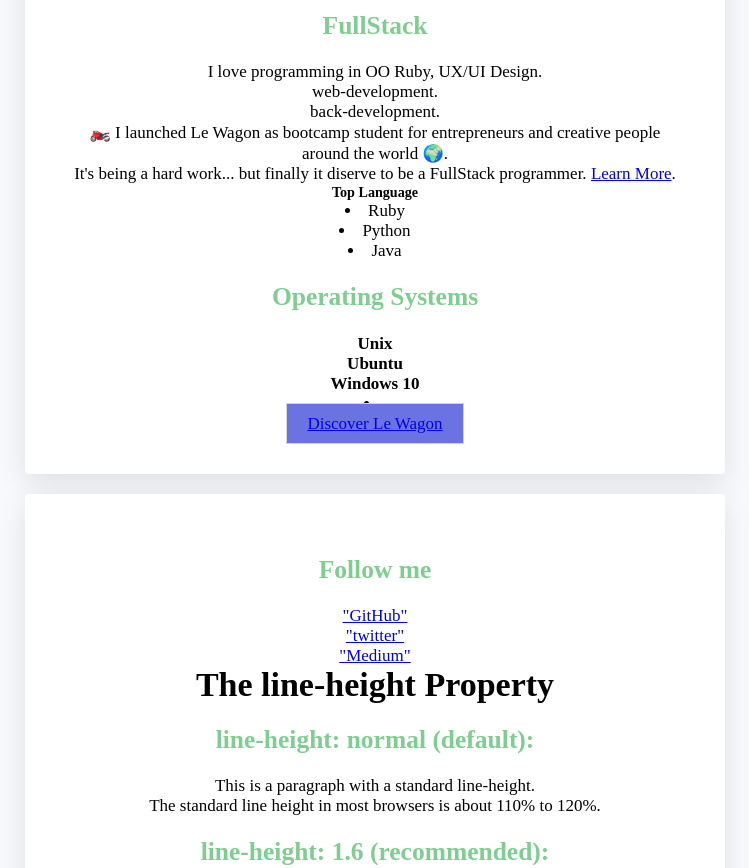
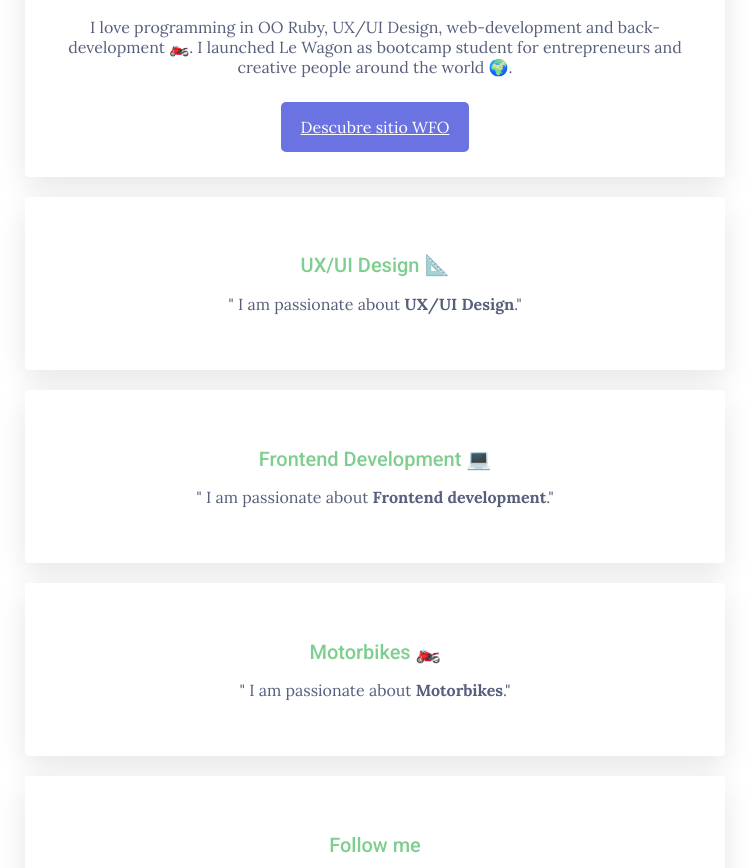
Before and after one commit to Wilder-wfo/profile, a plain HTML site: page index.html in a window 1280 px wide. Shown: the part 264-1132 px from the top of the page, without its empty margins (265-1014 px from the left). Drawn offline with Linux system fonts and the light colour scheme.

Commit message:
my profile page

```diff
--- a/index.html
+++ b/index.html
@@ -2,92 +2,66 @@
 <html>
 	<head>
 		<title>My profile</title>
+      <meta name="description" content="Page description. No longer than 155 characters.">
       <meta charset="utf-8">
-    <link href="style.css" type="text/css" rel="stylesheet">
-    <meta name="viewport" content="width=device-width, initial-scale=1">
+      <link href="https://fonts.googleapis.com/css?family=Lora:400,700|Roboto:300,400,500,700,900" rel="stylesheet">
+      <link rel="stylesheet" href="style.css">
+      <link rel="stylesheet" href="https://use.fontawesome.com/releases/v5.2.0/css/all.css" integrity="sha384-hWVjflwFxL6sNzntih27bfxkr27PmbbK/iSvJ+a4+0owXq79v+lsFkW54bOGbiDQ" crossorigin="anonymous">
+
+
 	</head>
     <body>
       <div class="container">
         <div class="card-white" id="introduction">
-            <h1 class='title uppercase' id='article-title'>Hello, I'm Wilder 😎</h1>
-            <h5 class='author-class' id='author-id'>By: Wilder Flores</h5>
-            <h6 id='publish-time'>Published: 1 Days Ago</h6>
+          <h1>Hello, I'm Wilder 😎</h1>
           <img src="/profile/images/FotoWFO_Actual.jpg" class="img-circle" width="100px" alt="Wilder Flores">
-            <h2 class='professional heading-background'>FullStack</h2>
-
-
-            <p class="p1">I love programming in OO Ruby, UX/UI Design.</p>
-            <p class="p2">web-development.</p>
-            <p class="p3">back-development.</p>
-
           <p>
-              🏍️ I launched Le Wagon as bootcamp student for entrepreneurs and creative people around the world 🌍.
+            I love programming in OO Ruby, UX/UI Design, web-development and back-development 🏍️. I launched Le Wagon as bootcamp student for entrepreneurs and creative people around the world 🌍.
           </p>
-
-            <div class='description'>It's being a hard work... but finally it diserve to be a FullStack programmer. <a href='https://www.nationalgeographic.com/travel/destination/florence' target='_blank'>Learn More</a>.
-              <h5>Top Language</h5>
-
-                <li>Ruby</li>
-                <li>Python</li>
-                <li>Java</li>
-
-            </div>
-
-            <h2 class='heading-background'> Operating Systems </h2>
-
-              <h4 class='destination'>Unix</h4>
-              <h4 class='destination'>Ubuntu</h4>
-              <h4 class='destination'>Windows 10</h4>
-              <li><h4 class='destination'> </h4></li>
-
-
-            <a href="https://www.lewagon.com/santiago" class="btn-blue">Discover Le Wagon</a>
+          <a href="#" class="btn-blue">Descubre sitio WFO</a>
         </div>
 
         <div class="card-white">
-            <h2 class='heading-background'>Follow me</h2>
+          <h2>UX/UI Design 📐</h2>
+          <p>
+            " I am passionate about <strong>UX/UI Design</strong>."
+          </p>
+        </div>
+
+        <div class="card-white">
+          <h2>Frontend Development 💻</h2>
+          <p>
+            " I am passionate about <strong>Frontend development</strong>."
+          </p>
+        </div>
+
+        <div class="card-white">
+          <h2>Motorbikes 🏍️</h2>
+          <p>
+            " I am passionate about <strong>Motorbikes</strong>."
+          </p>
+        </div>
+
+        <div class="card-white">
+          <h2>Follow me</h2>
           <ul class="list-inline">
             <li>
               <a href="https://github.com/Wilder-wfo" target="_blank">
-                  "GitHub"
+                <i class="fab fa-github-square"></i>
               </a>
             </li>
             <li>
               <a href="https://twitter.com/home" target="_blank">
-                  "twitter"
+                <i class="fab fa-twitter-square"></i>
               </a>
             </li>
             <li>
               <a href="https://medium.com/" target="_blank">
-                  "Medium"
+                <i class="fab fa-medium"></i>
               </a>
             </li>
           </ul>
-
-            <h1 class='heading-background'>The line-height Property</h1>
-
-            <h2>line-height: normal (default):</h2>
-            <div class="a">This is a paragraph with a standard line-height.<br>
-            The standard line height in most browsers is about 110% to 120%.
         </div>
-
-            <h2>line-height: 1.6 (recommended):</h2>
-            <div class="b">This is a paragraph with the recommended line-height.<br>
-            The line height is here set to 1.6. This is a unitless value;<br>
-            meaning that the line height will be relative to the font size.
-            </div>
-
-            <h2>line-height: 80%:</h2>
-            <div class="c">This is a paragraph with a smaller line-height.<br>
-            The line height is here set to 80%.
-            </div>
-
-            <h2>line-height: 200%:</h2>
-            <div class="d">This is a paragraph with a bigger line-height.<br>
-            The line height is here set to 200%.
-            </div>
-        </div>
-      </div>
-
+      </div>>
     </body>
 </html>
--- a/style.css
+++ b/style.css
@@ -1,8 +1,15 @@
-@import url("http://fonts.googleapis.com/css?family=Open+Sans:400,300,700|Poppins:300,400,500,700");
+@import url("https://fonts.googleapis.com/css2?family=Open+Sans:wght@300;400;700&family=Poppins:wght@300;400;500;700");
 
-* {
-   margin: 0;
-  padding: 0;
+body {
+  font-family: sans-serif;
+  font-weight: lighter;
+  color: #575f7d;
+  font-family: 'Lora', serif;
+}
+/* Custom design with class (99% of your design) */
+.container {
+  width: 700px;
+  margin: 40px auto;
 }
 
 @media (max-width: 960px) {
@@ -23,81 +30,57 @@
     width: 300px;
   }
 }
-
-body {
-  background: #F7F9FC;
-  font-family: 'Lora', serif;
-  font-size: 17px;
-  font-weight: lighter;
-  display: block;
-  margin: 8px;
-}
-
-.container {
-  width: 700px;
-  height: 800px;
-  margin: 40px auto;
-}
-
-div {
-  display: block;
-}
-
 .card-white {
   background-color: white;
   padding: 40px;
   box-shadow: 0px 10px 30px rgb(0 0 0 / 10%);
   border-radius: 4px;
   margin: 20px 0px;
-  text-align: center;
+  text-align:center;
 }
-
 .img-circle {
   border-radius: 50%;
 }
-
-
-
-.btn-blue {
-  background-color: #6B72E1;
-  border: 1px solid LightGrey;
-  padding: 10px 20px;
-  position: relative;
-  text-align: center;
-  width: 100%;
-}
-
-.btn-blue a {
-  border: 1px solid #6B72E1;
-  border-radius: 6px;
-  color: black;
-  display: inline-block;
-  margin: 10px;
-  padding: 14px;
-  text-decoration: none;
-}
-
-.btn-blue a:hover {
-  background: white;
-  border: 1px solid red;
-  color: red;
-}
-
-
 h2 {
-  color: #7ECE90;
+  color: #7ece90;
   font-size: 20px;
   font-weight: 500;
+}
+h1, h2, h3 {
+  font-family: 'Roboto', sans-serif;
+}
+h2 {
   display: block;
-  font-size: 1.5em;
   margin-block-start: 0.83em;
-  margin-block-end: 0.83em;
   margin-inline-start: 0px;
   margin-inline-end: 0px;
-  font-weight: bold;
 }
-
+.btn-blue {
+  background-color: #6b72e1;
+  color: white;
+  padding: 15px 20px;
+  border-radius: 5px;
+}
+.btn-blue:hover {
+  background-color: black;
+  color: white;
+}
+.list-inline > li {
+  display: inline-block;
+  padding: 0px 20px;
+}
 .list-inline {
   list-style: none;
   padding-left: 0px;
 }
+.list-inline i {
+  font-size: 50px;
+  color: rgb(230, 230, 230);
+}
+.list-inline i:hover {
+  color: black;
+}
+/* Design adjustments using id (1% design remaining) */
+#introduction p {
+  margin-bottom: 40px;
+}
```
Lines whose indentation alone changed are shown as unchanged.
